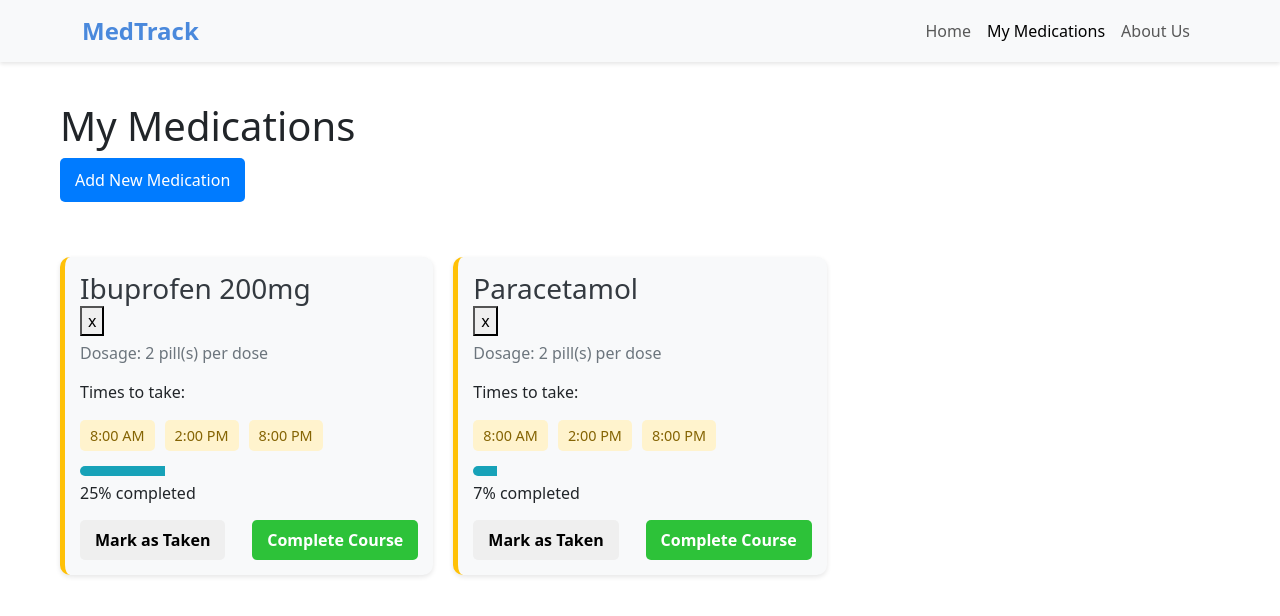
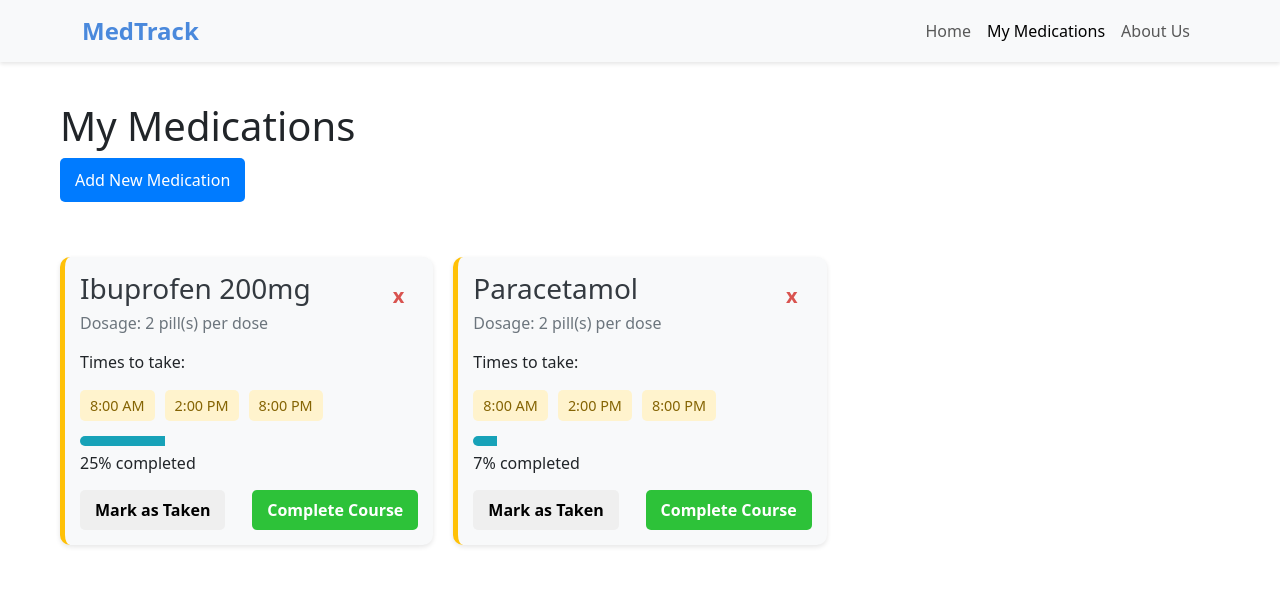
Before and after one commit to Boyani-Rose/Med-track-app, a React (Create React App) app: page /my-medications in a window 1280 px wide. Shown: the top 616 px of the page. Built offline with nearby package versions, Linux system fonts and the light colour scheme; data requests are answered from the project's data file.

Commit message:
Added a style to the remove button on card.

```diff
--- a/src/components/MedCard.css
+++ b/src/components/MedCard.css
@@ -101,3 +101,39 @@
   .complete-btn:hover {
     background-color: #5ae035;
   }
+
+  .delete-btn {
+    position: absolute;
+    top: 8px;
+    right: 10px;
+    background: transparent;
+    border: none;
+    color: #d9534f;
+    font-size: 20px;
+    cursor: pointer;
+  }
+
+  .delete-btn:hover {
+    color: #c9302c;
+  }
+
+  .card-header {
+    position: relative; /* <-- makes absolute children position relative to this */
+    padding-right: 30px; /* space so text doesn't clash with the X */
+  }
+
+  .delete-btn {
+    position: absolute;
+    top: 8px;
+    right: 8px;
+    background: transparent;
+    border: none;
+    color: #d9534f;
+    font-size: 20px;
+    font-weight: bold;
+    cursor: pointer;
+  }
+
+  .delete-btn:hover {
+    color: #c9302c;
+  }
```
